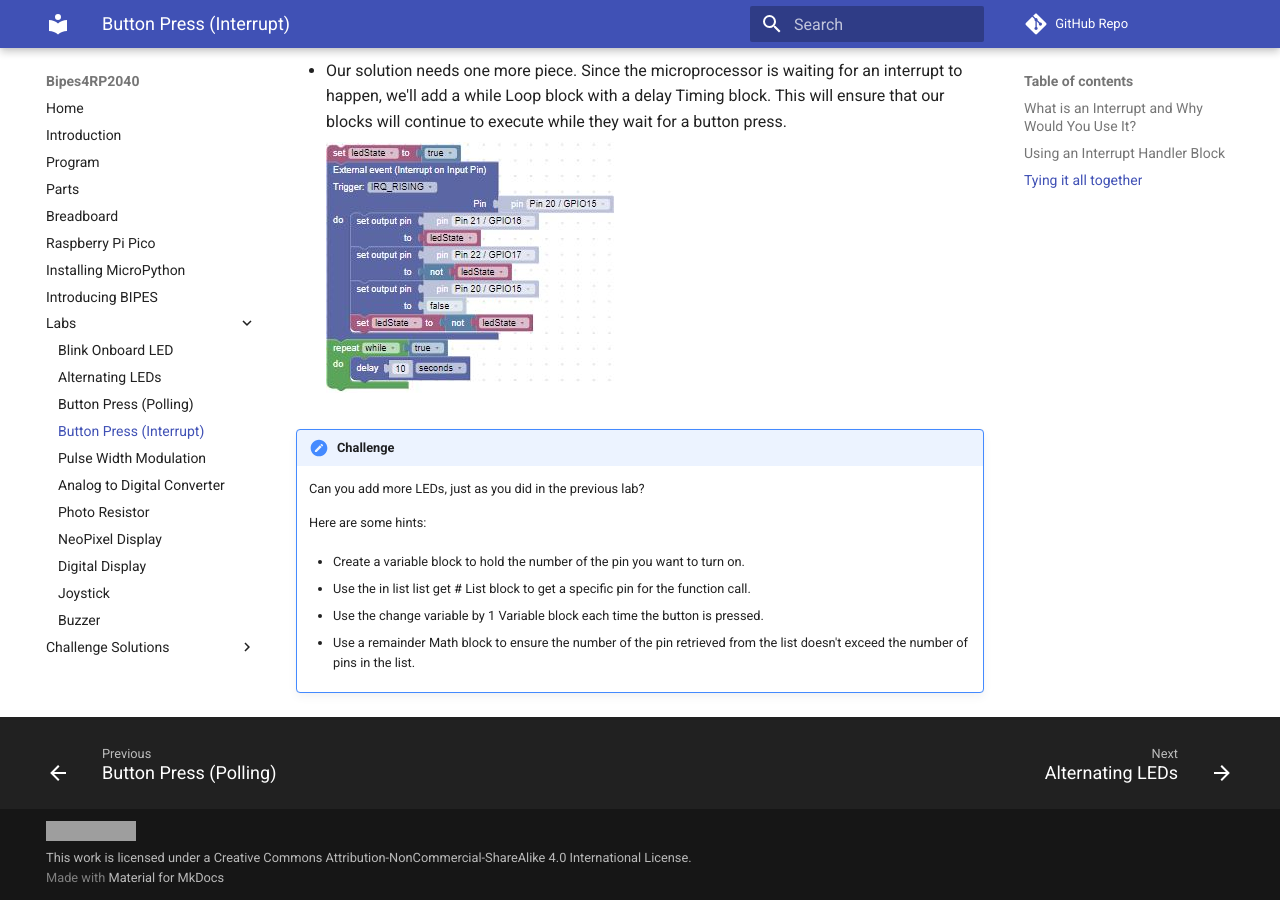
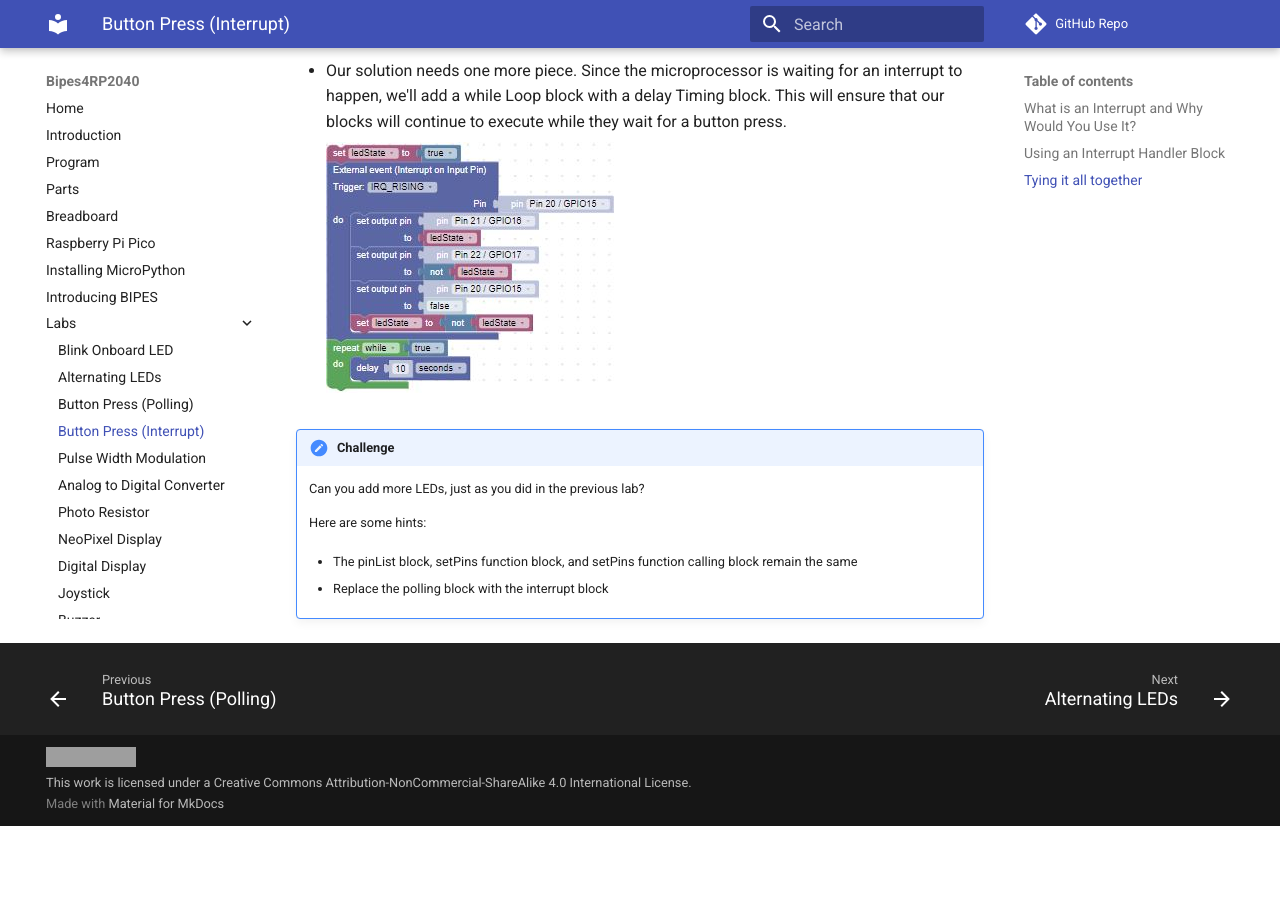
Before and after one commit to jetannenbaum/Bipes4RP2040, an MkDocs documentation site: the page built from docs/labs/buttonPressInterrupt.md, in a window 1280 px wide and 900 px high, scrolled down 2036 px. Built offline with MkDocs 1.6.1 and Material for MkDocs 9.7.7, drawn with Linux system fonts in a browser that asks for light colours; comment, search, counter and statistics services are not loaded; after the commit the page ends 2862 px from its top, so only the background shows below that; grey boxes are pictures that could not be loaded.

Commit message:
Fixed the challengs in the third labs

```diff
--- a/docs/labs/buttonPressInterrupt.md
+++ b/docs/labs/buttonPressInterrupt.md
@@ -58,10 +58,6 @@
 
     Here are some hints:
 
-    - Create a variable block to hold the number of the pin you want to turn on.
+    - The pinList block, setPins function block, and setPins function calling block remain the same
 
-    - Use the in list list get # List block to get a specific pin for the function call.
-
-    - Use the change variable by 1 Variable block each time the button is pressed.
-
-    - Use a remainder Math block to ensure the number of the pin retrieved from the list doesn't exceed the number of pins in the list.
+    - Replace the polling block with the interrupt block
```
Also changed, not shown: docs/labs/buttonPressPoll.md (+6 -2 lines).
